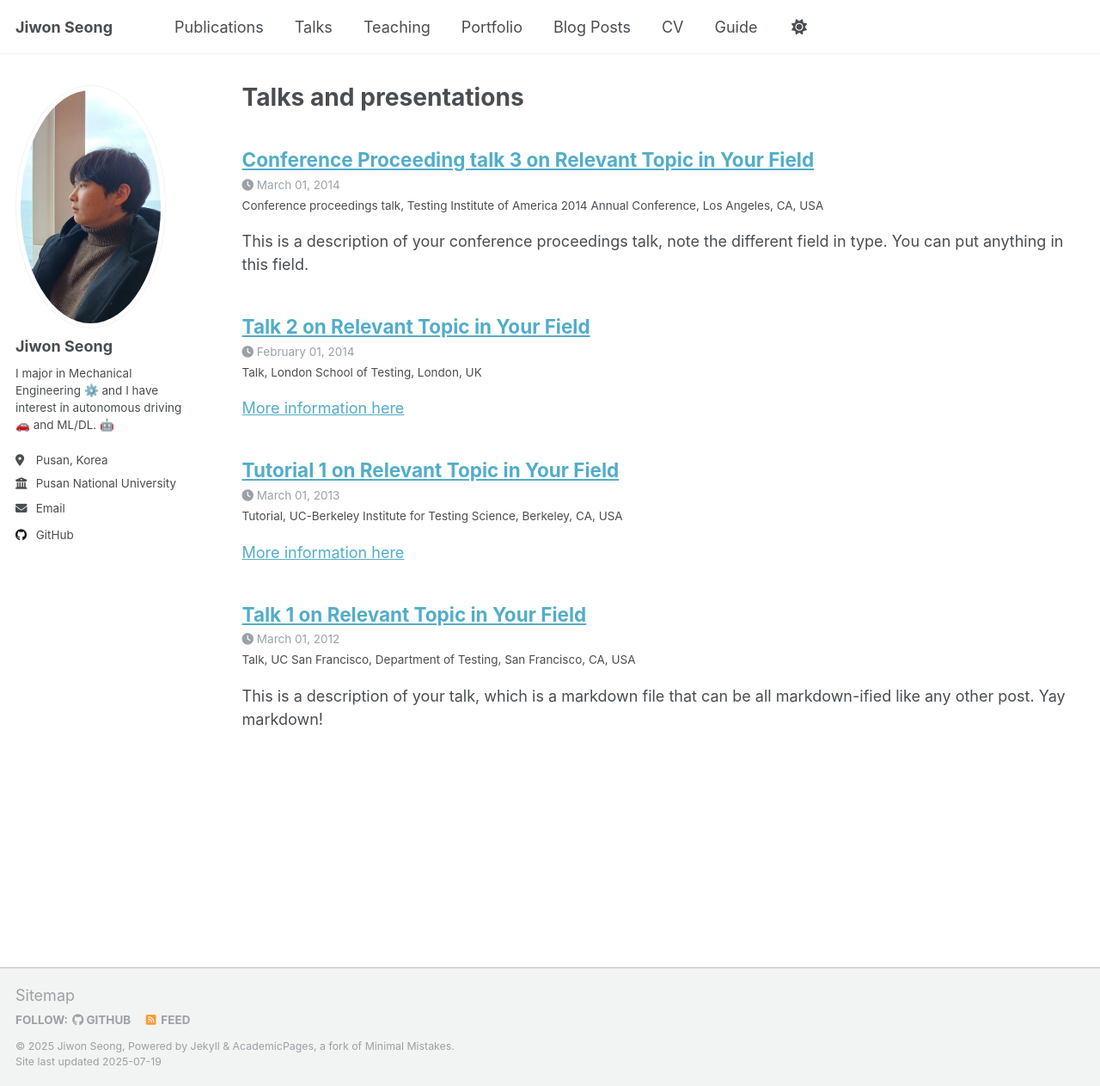
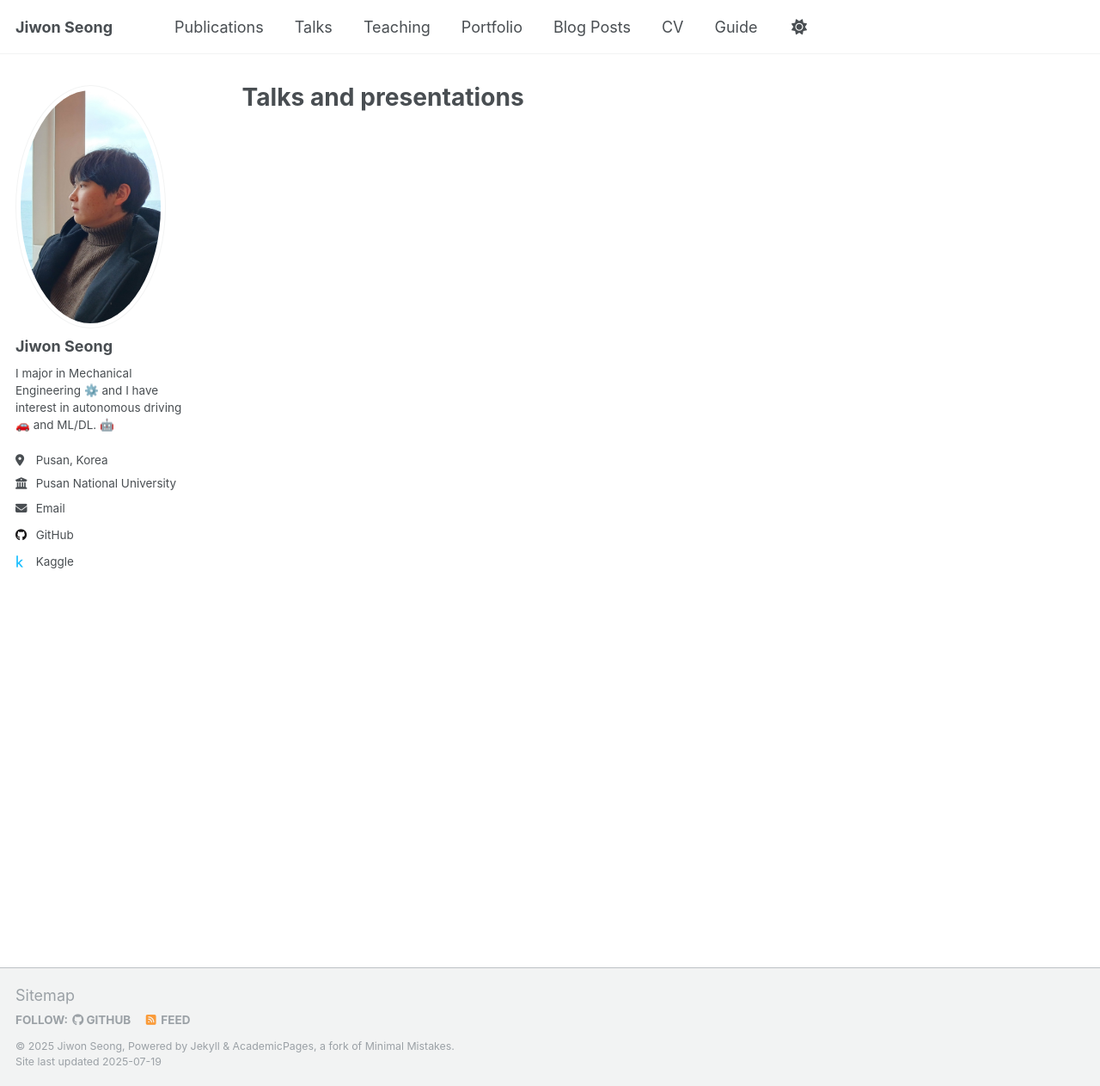
Before and after one commit to sjw310/sjw310.github.io, a Jekyll site: the page built from _pages/talks.html, in a window 1280 px wide and 1263 px high. Shown: the whole window at 86% size. Built offline with Jekyll 4.4.1, drawn with Linux system fonts in a browser that asks for light colours; a script that is not in the unit is left out; part of the change alters nothing that is shown.

```diff
--- a/_config.yml
+++ b/_config.yml
@@ -30,7 +30,6 @@ author:
   employer         : "Pusan National University"
   uri              : # URL
   email            : "sjw00310@pusan.ac.kr"
-  kaggle           : "sjw310"
 
   # Academic websites
   academia         : # URL
@@ -48,7 +47,7 @@ author:
   codepen          : # Username
   dribbble         : # Username
   github           : "sjw310"
-  kaggle           : # Username
+  kaggle           : "sjw310"
   stackoverflow    : # User number or user number and name (i.e., use "1" or "1/jeff-atwood")
 
   # Social media
@@ -217,18 +216,18 @@ kramdown:
 
 # These settings control the types of collections used by the template
 collections:
-  teaching:
-    output: true
-    permalink: /:collection/:path/
+  #teaching:
+  #  output: true
+  #  permalink: /:collection/:path/
   publications:
     output: true
     permalink: /:collection/:path/
   portfolio:
     output: true
     permalink: /:collection/:path/
-  talks:
-    output: true
-    permalink: /:collection/:path/
+  #talks:
+  #  output: true
+  #  permalink: /:collection/:path/
 
 
 # These settings control how pages and collections are included in the site
@@ -252,14 +251,14 @@ defaults:
       layout: single
       author_profile: true
   # _teaching
-  #- scope:
-  #    path: ""
-  #    type: teaching
-  #  values:
-  #    layout: single
-  #    author_profile: true
-  #    share: true
-  #    comments: true
+  - scope:
+      path: ""
+      type: teaching
+    values:
+      layout: single
+      author_profile: true
+      share: true
+      comments: true
   # _publications
   - scope:
       path: ""
@@ -279,13 +278,13 @@ defaults:
       share: true
       comment: true
   # _talks
-  #- scope:
-  #    path: ""
-  #    type: talks
-  #  values:
-  #    layout: talk
-  #    author_profile: true
-  #    share: true
+  - scope:
+      path: ""
+      type: talks
+    values:
+      layout: talk
+      author_profile: true
+      share: true
 
 
 # Sass/SCSS
```
